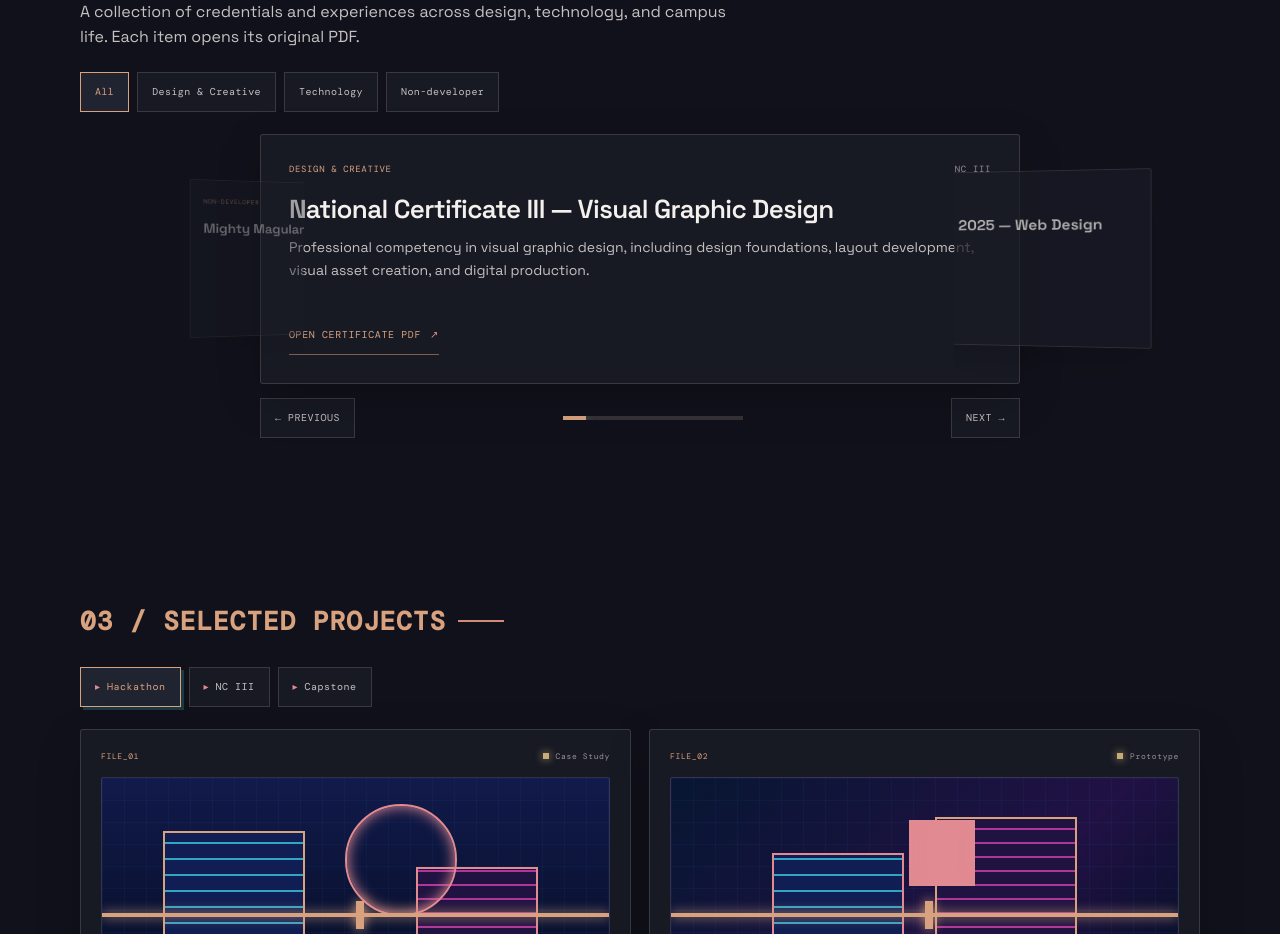
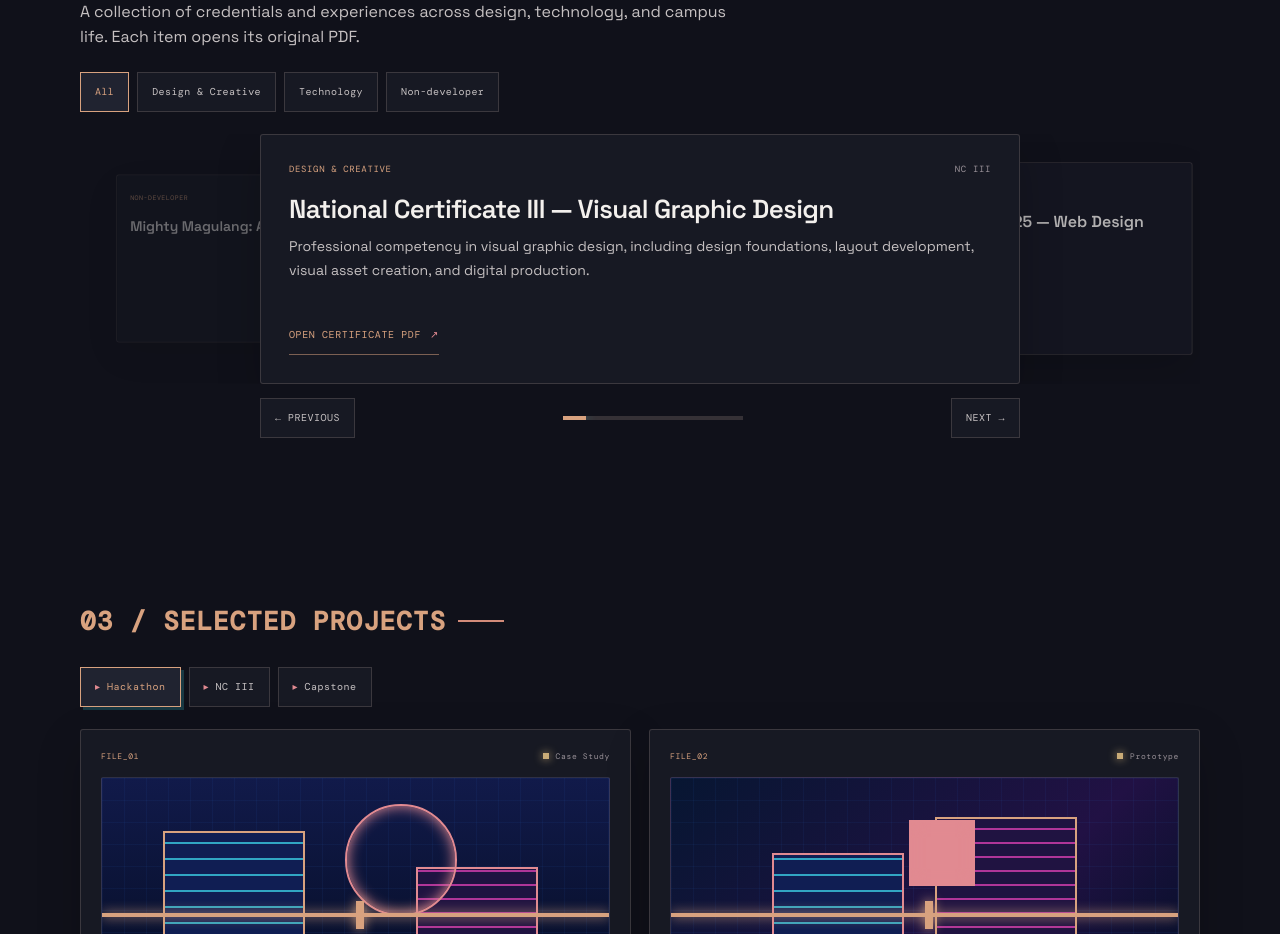
Before and after one commit to johnmichael223344-rgb/portfolio-site, a React (Vite) app: page / in a window 1280 px wide. Shown: the part 1440-2374 px from the top of the page. Built offline with nearby package versions, Linux system fonts and the light colour scheme; the HTML template or start-up script is replaced by a standard one.

Commit message:
Restore classic horizontal certificate slide

```diff
--- a/src/index.css
+++ b/src/index.css
@@ -639,10 +639,7 @@ footer { border-top: 1px solid var(--border); padding-block: 24px 34px; }
   max-width: 1120px;
   align-items: center;
   grid-template-columns: minmax(0, 1fr);
-  overflow: visible;
-  perspective: 1200px;
-  perspective-origin: center;
-  transform-style: preserve-3d;
+  overflow: hidden;
 }
 .certificate-carousel {
   position: relative;
@@ -661,53 +658,48 @@ footer { border-top: 1px solid var(--border); padding-block: 24px 34px; }
   overflow: hidden;
   margin-top: -102.5px;
   padding: 22px 16px;
-  opacity: .62;
-  transform: translateZ(-100px) rotateY(34deg) scale(.82);
-  transform-style: preserve-3d;
-  backface-visibility: hidden;
+  opacity: .52;
+  transform: scale(.88);
+  transform-origin: center;
   cursor: pointer;
-  transition: opacity 820ms ease, transform 900ms cubic-bezier(.2,.75,.25,1);
+  transition: opacity 760ms ease, transform 820ms cubic-bezier(.2,.75,.25,1);
 }
 .certificate-side-card:hover,
-.certificate-side-card:focus-visible {
-  opacity: .9;
-}
+.certificate-side-card:focus-visible { opacity: .9; }
 .certificate-side-card:first-child {
   left: 0;
   transform-origin: right center;
-  transform: translateZ(-80px) rotateY(34deg) scale(.82);
+  transform: translateX(-20px) scale(.88);
 }
 .certificate-side-card:last-child {
   right: 0;
   transform-origin: left center;
-  transform: translateZ(-80px) rotateY(-34deg) scale(.82);
+  transform: translateX(20px) scale(.88);
 }
-.slide-next .certificate-side-card:first-child { opacity: .4; transform: translateX(-10px) translateZ(-110px) rotateY(38deg) scale(.78); }
-.slide-next .certificate-side-card:last-child { opacity: .72; transform: translateX(6px) translateZ(-55px) rotateY(-25deg) scale(.9); }
-.slide-previous .certificate-side-card:first-child { opacity: .72; transform: translateX(-6px) translateZ(-55px) rotateY(25deg) scale(.9); }
-.slide-previous .certificate-side-card:last-child { opacity: .4; transform: translateX(10px) translateZ(-110px) rotateY(-38deg) scale(.78); }
-.slide-next .certificate-side-card:first-child { animation: coverflow-enter-left 900ms cubic-bezier(.2,.75,.25,1) both; }
-.slide-next .certificate-side-card:last-child { animation: coverflow-enter-right 900ms cubic-bezier(.2,.75,.25,1) both; }
-.slide-previous .certificate-side-card:first-child { animation: coverflow-enter-left-reverse 900ms cubic-bezier(.2,.75,.25,1) both; }
-.slide-previous .certificate-side-card:last-child { animation: coverflow-enter-right-reverse 900ms cubic-bezier(.2,.75,.25,1) both; }
-@keyframes coverflow-enter-left {
-  from { opacity: .15; transform: translateX(70px) translateZ(0) rotateY(0) scale(.92); }
-  to { opacity: .38; transform: translateX(-10px) translateZ(-90px) rotateY(30deg) scale(.74); }
+.slide-next .certificate-side-card:first-child { opacity: .4; transform: translateX(-34px) scale(.82); }
+.slide-next .certificate-side-card:last-child { opacity: .72; transform: translateX(16px) scale(.94); }
+.slide-previous .certificate-side-card:first-child { opacity: .72; transform: translateX(-16px) scale(.94); }
+.slide-previous .certificate-side-card:last-child { opacity: .4; transform: translateX(34px) scale(.82); }
+.slide-next .certificate-side-card:first-child { animation: classic-enter-left 900ms cubic-bezier(.2,.75,.25,1) both; }
+.slide-next .certificate-side-card:last-child { animation: classic-enter-right 900ms cubic-bezier(.2,.75,.25,1) both; }
+.slide-previous .certificate-side-card:first-child { animation: classic-enter-left-reverse 900ms cubic-bezier(.2,.75,.25,1) both; }
+.slide-previous .certificate-side-card:last-child { animation: classic-enter-right-reverse 900ms cubic-bezier(.2,.75,.25,1) both; }
+@keyframes classic-enter-left {
+  from { opacity: .15; transform: translateX(90px) scale(.88); }
+  to { opacity: .4; transform: translateX(-34px) scale(.82); }
 }
-@keyframes coverflow-enter-right {
-  from { opacity: .3; transform: translateX(46px) translateZ(-100px) rotateY(-34deg) scale(.68); }
-  to { opacity: .72; transform: translateX(6px) translateZ(-45px) rotateY(-18deg) scale(.84); }
+@keyframes classic-enter-right {
+  from { opacity: .3; transform: translateX(72px) scale(.82); }
+  to { opacity: .72; transform: translateX(16px) scale(.94); }
 }
-@keyframes coverflow-enter-left-reverse {
-  from { opacity: .3; transform: translateX(-46px) translateZ(-100px) rotateY(34deg) scale(.68); }
-  to { opacity: .72; transform: translateX(-6px) translateZ(-45px) rotateY(18deg) scale(.84); }
+@keyframes classic-enter-left-reverse {
+  from { opacity: .3; transform: translateX(-72px) scale(.82); }
+  to { opacity: .72; transform: translateX(-16px) scale(.94); }
 }
-@keyframes coverflow-enter-right-reverse {
-  from { opacity: .15; transform: translateX(-70px) translateZ(0) rotateY(0) scale(.92); }
-  to { opacity: .38; transform: translateX(10px) translateZ(-90px) rotateY(-30deg) scale(.74); }
+@keyframes classic-enter-right-reverse {
+  from { opacity: .15; transform: translateX(-90px) scale(.88); }
+  to { opacity: .4; transform: translateX(34px) scale(.82); }
 }
-.certificate-side-card:first-child { grid-column: 1; }
-.certificate-side-card:last-child { grid-column: 3; }
 .certificate-side-card > span {
   display: block;
   overflow: hidden;
@@ -741,14 +733,14 @@ footer { border-top: 1px solid var(--border); padding-block: 24px 34px; }
   animation-name: certificate-focus-previous;
 }
 @keyframes certificate-focus-next {
-  0% { opacity: .35; transform: translateX(56px) scale(.84); }
-  72% { opacity: 1; transform: translateX(-4px) scale(1.015); }
-  100% { opacity: 1; transform: translateX(0) scale(1); }
+  0% { opacity: .45; transform: translateX(72px); }
+  78% { opacity: 1; transform: translateX(-4px); }
+  100% { opacity: 1; transform: translateX(0); }
 }
 @keyframes certificate-focus-previous {
-  0% { opacity: .35; transform: translateX(-56px) scale(.84); }
-  72% { opacity: 1; transform: translateX(4px) scale(1.015); }
-  100% { opacity: 1; transform: translateX(0) scale(1); }
+  0% { opacity: .45; transform: translateX(-72px); }
+  78% { opacity: 1; transform: translateX(4px); }
+  100% { opacity: 1; transform: translateX(0); }
 }
 .certificate-carousel-nav {
   display: flex;
@@ -848,6 +840,10 @@ footer { border-top: 1px solid var(--border); padding-block: 24px 34px; }
     height: 180px;
     margin-top: 0;
     padding: 14px 8px;
+    opacity: .45;
+    transform: none;
+    animation: none;
+    transition: none;
   }
   .certificate-side-card:first-child { grid-column: 1; }
   .certificate-side-card:last-child { grid-column: 3; }
```
